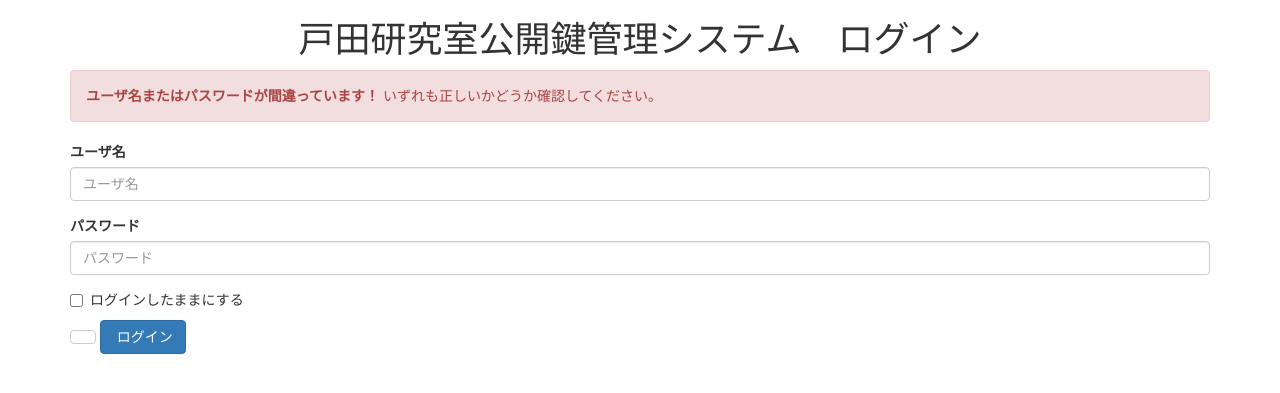
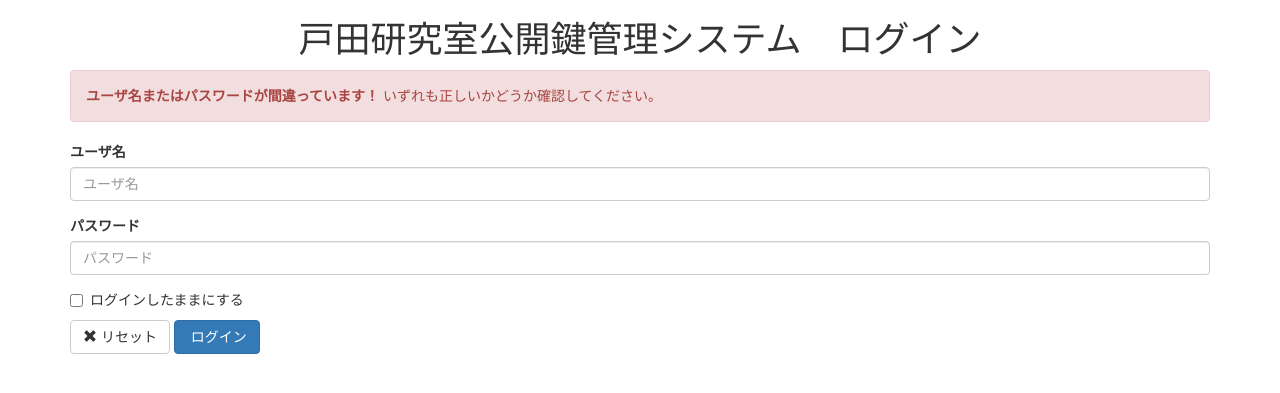
Before and after one commit to tats-u/ssh-pubkey-manager-legacy, a PHP site: page /login.php in a window 1280 px wide. Shown: the top 393 px of the page. Run offline with PHP 8.4, Linux system fonts and the light colour scheme; a stand-in replaces the project's code that opens the database connection; some libraries are stand-ins or nearby versions.

Commit message:
リセットボタンの文字追加

```diff
--- a/app/login.php
+++ b/app/login.php
@@ -70,7 +70,7 @@ if($_ENV["REQUEST_METHOD"] = "POST") {
             ログインしたままにする
           </label>
         </div>
-        <button type="reset" class="btn btn-default"></button>
+        <button type="reset" class="btn btn-default"><span class="glyphicon glyphicon-remove"></span> リセット</button>
         <button type="submit" class="btn btn-primary"><span class="glyphicon glyphicon log-in"></span> ログイン</button>
       </form>
     </div>
```
